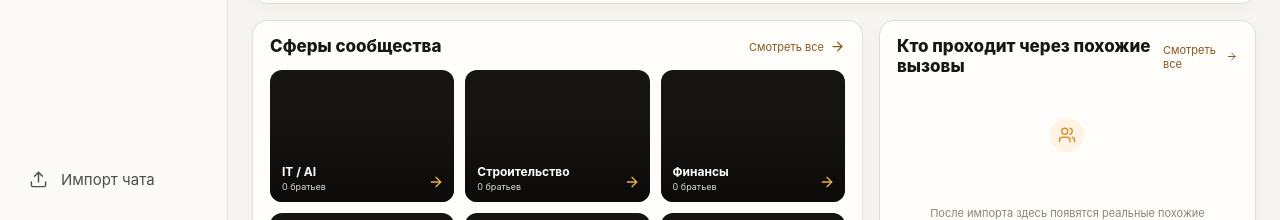
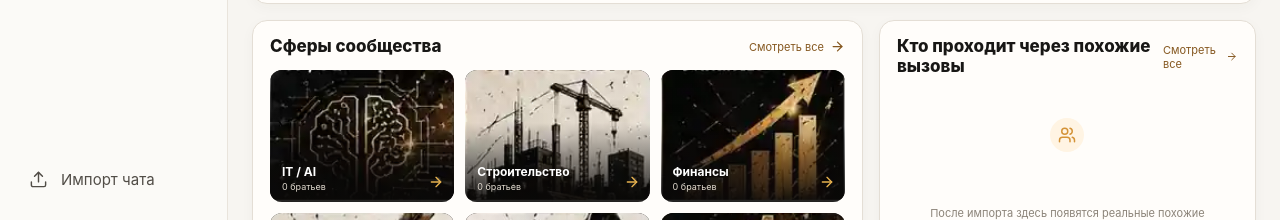
Before and after one commit to tsvetkov1pro-dotcom/starshiy-brat, a React (Vite) app: page / in a window 1280 px wide. Shown: the part 580-800 px from the top of the page. Built offline with nearby package versions, Linux system fonts and the light colour scheme.

Commit message:
style: render approved sphere artwork at full tile size

```diff
--- a/src/components/DomainArtwork.tsx
+++ b/src/components/DomainArtwork.tsx
@@ -5,8 +5,15 @@ export function DomainArtwork({ domain }: { domain: string }) {
     <span
       className="domain-tile-v1__art"
       style={{
+        position: 'absolute',
+        inset: 0,
+        display: 'block',
+        width: '100%',
+        height: '100%',
         backgroundImage: `url(${SPHERE_SHEET})`,
         backgroundPosition: SPHERE_POSITIONS[domain] ?? '0% 0%',
+        backgroundSize: '300% 200%',
+        backgroundRepeat: 'no-repeat',
       }}
       aria-hidden="true"
     />
```
